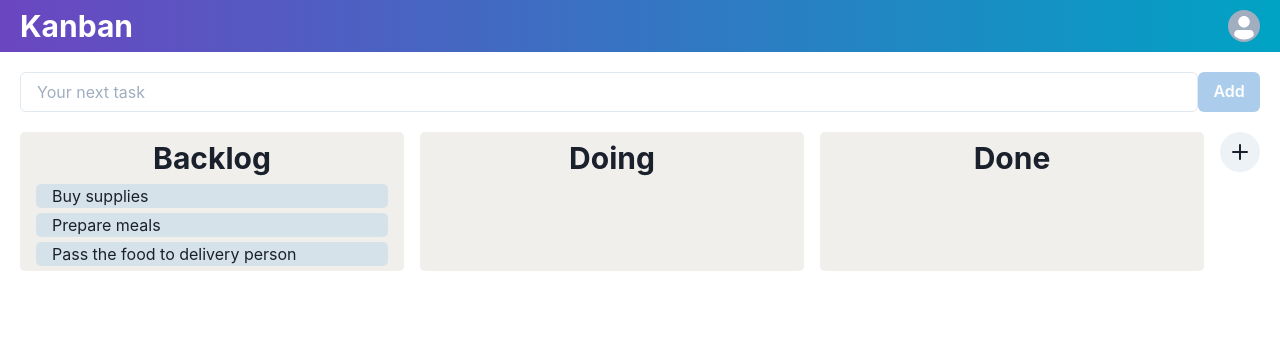
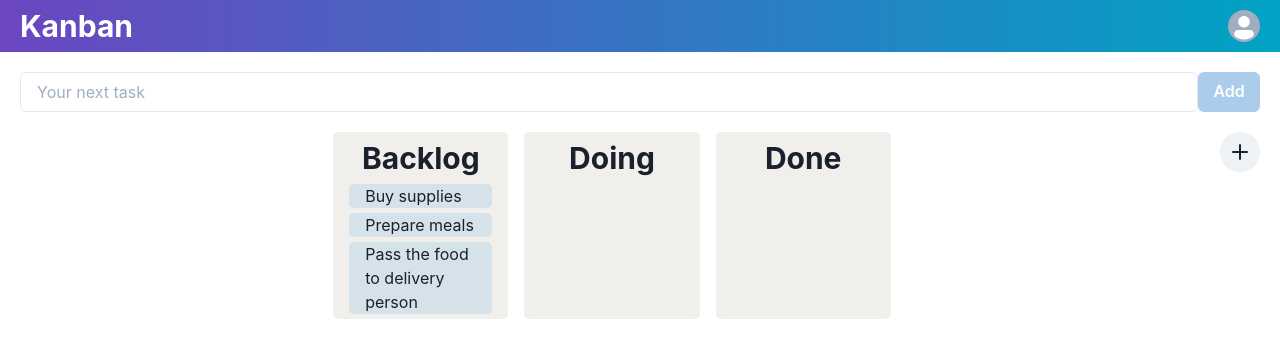
Before and after one commit to fvd2/kanban, a React (Create React App) app: page / in a window 1280 px wide. Shown: the top 358 px of the page. Built offline with nearby package versions, Linux system fonts and the light colour scheme.

Commit message:
made columns draggable

```diff
--- a/src/Board.js
+++ b/src/Board.js
@@ -1,8 +1,13 @@
 import { useState } from 'react'
 import Column from './Column'
-import { Flex, IconButton, useDisclosure } from '@chakra-ui/react'
+import {
+	Container as Box,
+	Flex,
+	IconButton,
+	useDisclosure
+} from '@chakra-ui/react'
 import { AddIcon } from '@chakra-ui/icons'
-import { DragDropContext } from 'react-beautiful-dnd'
+import { DragDropContext, Droppable } from 'react-beautiful-dnd'
 import NewColumnModal from './NewColumnModal'
 import AddTask from './AddTask'
 import { v4 as uuidv4 } from 'uuid'
@@ -38,6 +43,18 @@ const Board = () => {
 	const { isOpen, onOpen, onClose } = useDisclosure()
 
 	const handleOnDragEnd = result => {
+		if (result.type === 'column') {
+			setData(prevState => ({
+				...prevState,
+				...prevState.columnOrder.splice(result.source.index, 1),
+				...prevState.columnOrder.splice(
+					result.destination.index,
+					0,
+					result.draggableId
+				)
+			}))
+		}
+		if (result.type === 'task') {
 			if (!result.destination) return
 			const sourceCol = result.source.droppableId
 			const destCol = result.destination.droppableId
@@ -55,6 +72,7 @@ const Board = () => {
 					)
 				}
 			})
+		}
 	}
 
 	const handleNewColumn = newColumnTitle => {
@@ -84,7 +102,15 @@ const Board = () => {
 		}))
 	}
 
-	const columns = DUMMY_DATA.columnOrder.map((columnId, index) => (
+	const board = (
+		<Droppable droppableId="board" type="column" direction="horizontal">
+			{provided => (
+				<>
+					<Box
+						display="flex"
+						ref={provided.innerRef}
+						{...provided.droppableProps}>
+						{DUMMY_DATA.columnOrder.map((columnId, index) => (
 							<Column
 								key={columnId}
 								id={columnId}
@@ -96,7 +122,13 @@ const Board = () => {
 								)}
 								onDrop={handleOnDragEnd}
 							/>
-	))
+						))}
+					</Box>
+					{provided.placeholder}
+				</>
+			)}
+		</Droppable>
+	)
 
 	return (
 		<DragDropContext onDragEnd={handleOnDragEnd}>
@@ -109,7 +141,7 @@ const Board = () => {
 			<Flex direction="column" m={5}>
 				<AddTask onSubmit={handleNewTask} />
 				<Flex mt={5}>
-					{columns}
+					{board}
 					<IconButton
 						isRound={true}
 						aria-label="Add column"
--- a/src/Column.js
+++ b/src/Column.js
@@ -1,21 +1,38 @@
-import { Droppable } from 'react-beautiful-dnd'
+import { Draggable, Droppable } from 'react-beautiful-dnd'
 import { Container, Center, Heading } from '@chakra-ui/react'
 import TaskList from './TaskList'
 
 const Column = ({ id, title, tasks, index }) => {
 	return (
-		<Container mr="1em" borderRadius="5px" bg="#F0EFEB">
-			<Center><Heading m={2} size={"lg"}>{title}</Heading></Center>
-			<Droppable droppableId={id} index={index}>
+		<Draggable draggableId={id} index={index}>
+			{provided => (
+				<Container
+					ref={provided.innerRef}
+					{...provided.draggableProps}
+					{...provided.dragHandleProps}
+					mr="1em"
+					borderRadius="5px"
+					bg="#F0EFEB">
+					<Center>
+						<Heading m={2} size={'lg'}>
+							{title}
+						</Heading>
+					</Center>
+					<Droppable droppableId={id} type="task" index={index}>
 						{provided => (
 							<div ref={provided.innerRef}>
-						<TaskList {...provided.droppableProps} tasks={tasks}>
-						</TaskList>
+								<TaskList
+									{...provided.droppableProps}
+									tasks={tasks}></TaskList>
 								{provided.placeholder}
 							</div>
 						)}
 					</Droppable>
+					{provided.placeholder}
 				</Container>
+
+			)}
+		</Draggable>
 	)
 }
 
```
Lines whose indentation alone changed are shown as unchanged.
